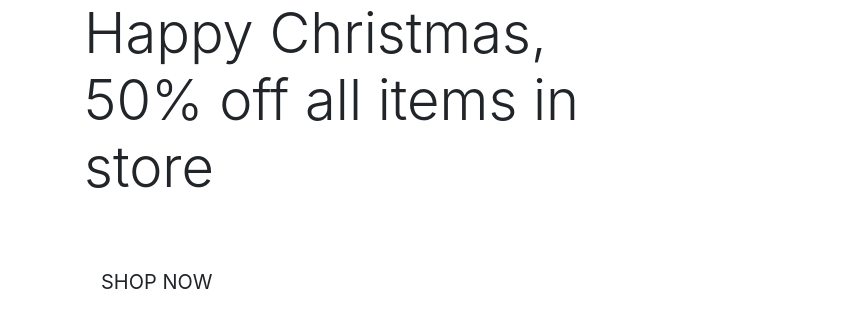
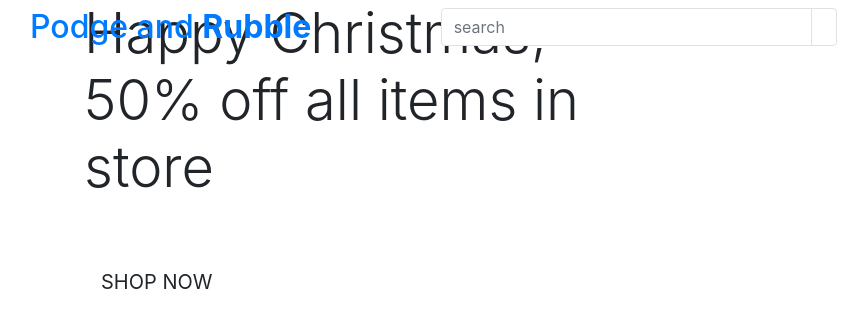
Before and after one commit to struk49/podge-and-rubble, a Django app: page / in a window 1280 px wide. Shown: the top 328 px of the page, without its empty margins (1-869 px from the left). Run offline with Django 3.2, Linux system fonts and the light colour scheme.

Commit message:
added list items for dropdown menu

```diff
--- a/templates/allauth/base.html
+++ b/templates/allauth/base.html
@@ -32,7 +32,35 @@
     <title>Podge and Rubble{% block extra_title %}{% endblock %}</title>
   </head>
   <body>
-    <header class="container-fluid fixed-top"></header>
+    <header class="container-fluid fixed-top">
+      <div class="row">
+        <div class="col-12 col-lg-4 my-auto py-1 py-lg-0 text-center text-lg-left">
+          <a href="{% url 'home' %}" class="nav-link main-logo-link">
+            <h2 class="logo-font text-black my-0"><stong>Podge</stong> and <strong>Rubble</strong></h2>
+          </a>
+        </div>
+        <div class="col-12 col-lg-4 my-auto py-1 py-lg-0">
+          <form method="GET" action="">
+            <div class="input-group w-100">
+              <input class="form-control border border-black" type="text" name="q" placeholder="search">
+              <div class="input-group-append">
+                <button class="form-control btn btn-blsck border border-black" type="submit">
+                  <span class="icon">
+                    <i class="fas fa-search"></i>
+                  </span>
+                </button>
+              </div>
+            </div>
+          </form>
+        </div>
+        <div class="col-12 col-lg-4 my-auto py-1 py-lg-0">
+          <ul class="lidt-inline list-unstyled text-center text-lg-right my-0">
+            <li class="list-inline-item dropdown"></li>
+            <li class="list-inline-item"></li>
+          </ul>
+        </div>
+      </div>
+    </header>
 
     {% if messages %}
     <div class="message-container"></div>
```
